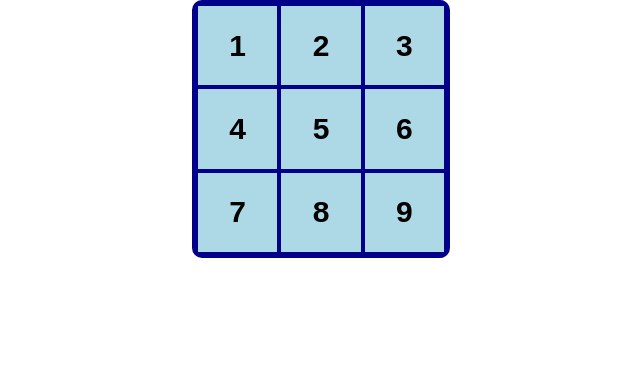
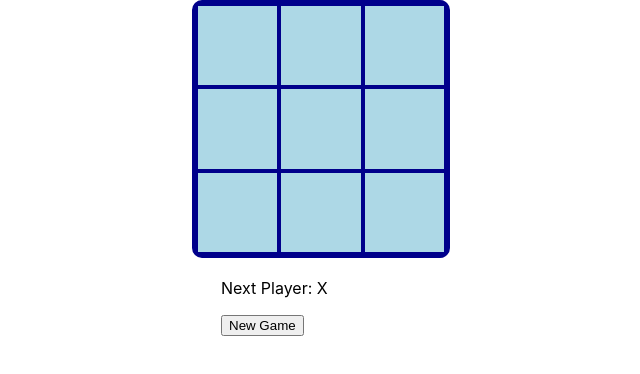
Before and after one commit to wdportman/tictactoe, a React (Create React App) app: page / in a window 1280 px wide. Shown: the top 374 px of the page, without its empty margins (319-959 px from the left). Built offline with nearby package versions, Linux system fonts and the light colour scheme.

Commit message:
Add hook with gameplay functionality

```diff
--- a/src/components/Board.jsx
+++ b/src/components/Board.jsx
@@ -13,19 +13,13 @@ const style = {
 
 export default function Board(props) {
 
-  const {squares, onClick} = props;
+  const { squares, onClick } = props;
 
   return (
-  <div style = {style}>
-    <Square value="1" onClick={() => onClick("Dummy value")}/>
-    <Square value="2" onClick={() => onClick("Dummy value")}/>
-    <Square value="3" onClick={() => onClick("Dummy value")}/>
-    <Square value="4" onClick={() => onClick("Dummy value")}/>
-    <Square value="5" onClick={() => onClick("Dummy value")}/>
-    <Square value="6" onClick={() => onClick("Dummy value")}/>
-    <Square value="7" onClick={() => onClick("Dummy value")}/>
-    <Square value="8" onClick={() => onClick("Dummy value")}/>
-    <Square value="9" onClick={() => onClick("Dummy value")}/>
-  </div>
+    <div style={style}>
+      {squares.map((square, i) => (
+        <Square key={i} value={square} onClick={() => onClick(i)} />
+      ))}
+    </div>
   )
 };
--- a/src/components/Game.jsx
+++ b/src/components/Game.jsx
@@ -1,10 +1,32 @@
-import React from 'react';
+import React, {useState} from 'react';
 import Board from './Board';
+import { usePlayGame } from '../hooks/usePlayGame';
+
+const styles = {
+  width: '200px',
+  margin: '20px auto'
+};
 
 export default function Game() {
 
-  const handleClick = () => {
+  const {calculateWinner} = usePlayGame();
 
+  const [board, setBoard] = useState(Array(9).fill(null));
+  const [xIsNext, setXIsNext] = useState(true);
+  const winner = calculateWinner(board);
+
+  const handleClick = (i) => {
+    //Create shallow copy of state:
+    const boardCopy = [...board];
+    if (winner || boardCopy[i]) {
+      return;
+    };
+    // Add X or O depending on whether X is up:
+    boardCopy[i] = xIsNext ? 'X' : 'O';
+    // Update board w/ current turn results:
+    setBoard(boardCopy);
+    // Switch from X to O or vice-versa:
+    setXIsNext(!xIsNext);
   };
 
   const jumpTo = () => {
@@ -12,10 +34,16 @@ export default function Game() {
   };
 
   const renderMoves = () => {
-
+    return <button onClick={() => setBoard(Array(9).fill(null))}>New Game</button>
   };
 
   return (
-    <Board onClick={handleClick}></Board>
+    <>
+      <Board squares={board} onClick={handleClick}></Board>
+      <div style={styles}>
+        <p>{winner ? 'Winner: ' + winner : 'Next Player: ' + (xIsNext ? 'X' : 'O')}</p>
+        {renderMoves()}
+      </div>
+    </>
   )
 };
--- /dev/null
+++ b/src/hooks/usePlayGame.js
@@ -0,0 +1,28 @@
+const usePlayGame = () => {
+
+  //The below function is from official React docs: https://reactjs.org/tutorial/tutorial.html
+  function calculateWinner(squares) {
+    //Below are all of the possible winning combinations:
+    const winningMoves = [
+      [0, 1, 2],
+      [3, 4, 5],
+      [6, 7, 8],
+      [0, 3, 6],
+      [1, 4, 7],
+      [2, 5, 8],
+      [0, 4, 8],
+      [2, 4, 6]
+    ];
+    for (let i = 0; i < winningMoves.length; i++) {
+      const [a, b, c] = winningMoves[i];
+      //Check if there are all X's or all O's for any of the above winningMoves:
+      if (squares[a] && squares[a] === squares[b] && squares[a] === squares[c]) {
+        return squares[a];
+      }
+    }
+    return null;
+  }
+  return {calculateWinner}
+}
+
+export {usePlayGame}
```
